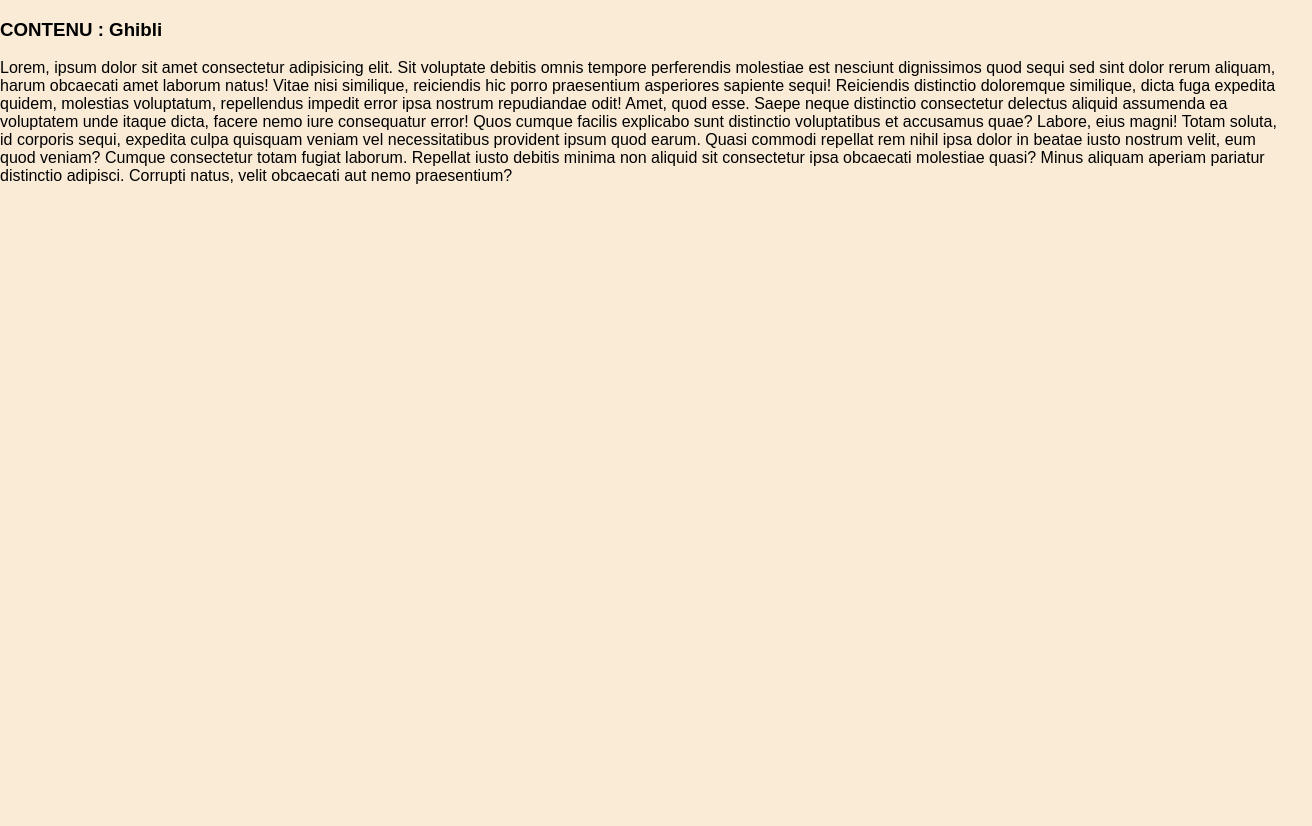
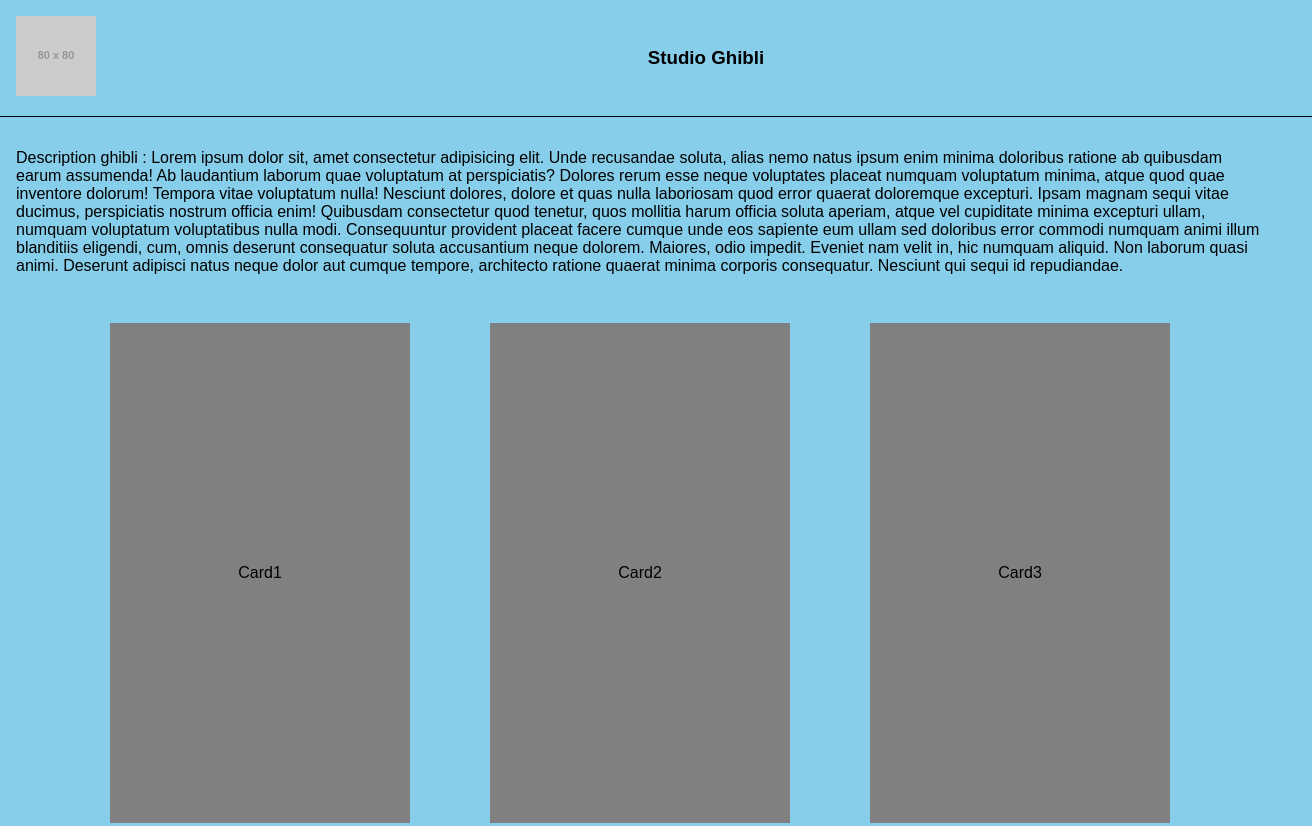
Before and after one commit to RoshenR/SomethingJustSnaped, a plain HTML site: page Ahu/ahu-index.html in a window 1280 px wide. Shown: the top 826 px of the page, 1312 px wide, since content can reach past the window. Before the commit the page ends 800 px from the top, so only its background shows below. Drawn offline with Linux system fonts and the light colour scheme; placeholder pictures from the web are drawn by us; a script that the page names is missing.

Commit message:
Add base page Ghibli

```diff
--- a/Ahu/ahu-index.html
+++ b/Ahu/ahu-index.html
@@ -2,19 +2,35 @@
 <html lang="en">
 <head>
     <meta charset="UTF-8">
-    <title>Oui</title>
+    <title>Ghibli Isekai</title>
     <link rel="stylesheet" href="ahu-style.css">
     <script src="ahu-script.js" defer></script>
 </head>
 <body>
+    <header>
+        <div><img src="https://placehold.co/80" alt=""></div>
+        <div id="Title"><h3>Studio Ghibli</h3></div>
+    </header>
     <section>
-        <h3>CONTENU : Ghibli</h3>
+        <div class="container-desc">
+            <p><span>Description ghibli :</span> Lorem ipsum dolor sit, amet consectetur adipisicing elit. Unde recusandae soluta, alias nemo natus ipsum enim minima doloribus ratione ab quibusdam earum assumenda! Ab laudantium laborum quae voluptatum at perspiciatis?
+            Dolores rerum esse neque voluptates placeat numquam voluptatum minima, atque quod quae inventore dolorum! Tempora vitae voluptatum nulla! Nesciunt dolores, dolore et quas nulla laboriosam quod error quaerat doloremque excepturi.
+            Ipsam magnam sequi vitae ducimus, perspiciatis nostrum officia enim! Quibusdam consectetur quod tenetur, quos mollitia harum officia soluta aperiam, atque vel cupiditate minima excepturi ullam, numquam voluptatum voluptatibus nulla modi.
+            Consequuntur provident placeat facere cumque unde eos sapiente eum ullam sed doloribus error commodi numquam animi illum blanditiis eligendi, cum, omnis deserunt consequatur soluta accusantium neque dolorem. Maiores, odio impedit.
+            Eveniet nam velit in, hic numquam aliquid. Non laborum quasi animi. Deserunt adipisci natus neque dolor aut cumque tempore, architecto ratione quaerat minima corporis consequatur. Nesciunt qui sequi id repudiandae.</p>
+        </div>
 
-        <div><p>Lorem, ipsum dolor sit amet consectetur adipisicing elit. Sit voluptate debitis omnis tempore perferendis molestiae est nesciunt dignissimos quod sequi sed sint dolor rerum aliquam, harum obcaecati amet laborum natus!
-        Vitae nisi similique, reiciendis hic porro praesentium asperiores sapiente sequi! Reiciendis distinctio doloremque similique, dicta fuga expedita quidem, molestias voluptatum, repellendus impedit error ipsa nostrum repudiandae odit! Amet, quod esse.
-        Saepe neque distinctio consectetur delectus aliquid assumenda ea voluptatem unde itaque dicta, facere nemo iure consequatur error! Quos cumque facilis explicabo sunt distinctio voluptatibus et accusamus quae? Labore, eius magni!
-        Totam soluta, id corporis sequi, expedita culpa quisquam veniam vel necessitatibus provident ipsum quod earum. Quasi commodi repellat rem nihil ipsa dolor in beatae iusto nostrum velit, eum quod veniam?
-        Cumque consectetur totam fugiat laborum. Repellat iusto debitis minima non aliquid sit consectetur ipsa obcaecati molestiae quasi? Minus aliquam aperiam pariatur distinctio adipisci. Corrupti natus, velit obcaecati aut nemo praesentium?</p></div>
+        <div class="container-card">
+            <div class="card">Card1</div>
+            <div class="card">Card2</div>
+            <div class="card">Card3</div>
+            <div class="card">Card4</div>
+            <div class="card">Card5</div>
+            <div class="card">Card6</div>
+            <div class="card">Card7</div>
+            <div class="card">Card8</div>
+            <div class="card">Card9</div>
+        </div>
     </section>
 </body>
 </html>
--- a/Ahu/ahu-style.css
+++ b/Ahu/ahu-style.css
@@ -2,5 +2,44 @@ body {
     margin: 0;
     padding: 0;
     font-family: Arial;
-    background-color: antiquewhite;
+    background-color: skyblue;
+    width: 100%;
+    height: 100%;
+    overflow-x: hidden;
 }
+
+header {
+    width: 100%;
+    height: 10%;
+    border-bottom: solid 1px;
+    display: grid;
+    grid-template-columns: 100px 1fr;
+    padding: 1rem;
+}
+
+#Title {
+    display: flex;
+    align-items: center;
+    justify-content: center;
+}
+
+.container-desc {
+    padding: 1rem;
+}
+
+.container-card {
+    display: flex;
+    flex-wrap: wrap;
+    gap: 5rem;
+    padding: 1rem;
+    justify-content: center;
+}
+
+.card {
+    width: 300px;
+    height: 500px;
+    background-color: grey;
+    display: flex;
+    align-items: center;
+    justify-content: center;
+}
```
